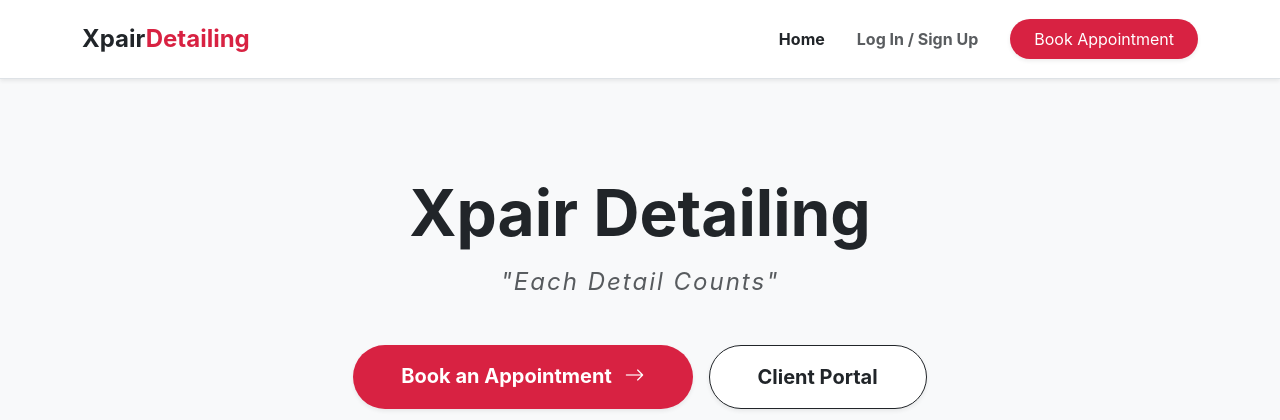
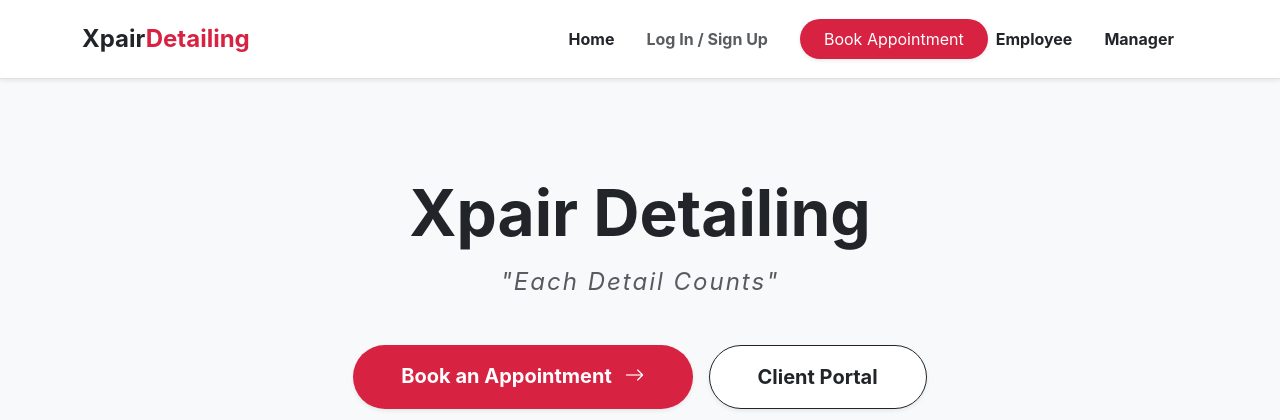
Before and after one commit to moujtahedabdallah/Xpair_system, a Flask app: page / in a window 1280 px wide. Shown: the top 420 px of the page. Run offline with Flask 3, Linux system fonts and the light colour scheme.

Commit message:
UC5 and UC7 working

```diff
--- a/app.py
+++ b/app.py
@@ -341,6 +341,27 @@ def manager_request_changes(manager_id: int, availability_id: int):
 
     return redirect(url_for("manager_availability", manager_id=manager_id))
 
+@app.route("/demo/employee", methods=["GET"])
+def demo_employee_redirect():
+    """
+    Redirect to the first Employee found in the DB (demo mode).
+    """
+    employee = Employee.query.order_by(Employee.employeeID.asc()).first()
+    if not employee:
+        flash("No employees exist yet. Run seed_data.py (or create an employee) to view UC5.", "danger")
+        return redirect(url_for("home"))
+    return redirect(url_for("employee_jobs", employee_id=employee.employeeID))
 
+
+@app.route("/demo/manager", methods=["GET"])
+def demo_manager_redirect():
+    """
+    Redirect to the first Manager found in the DB (demo mode).
+    """
+    manager = Manager.query.order_by(Manager.managerID.asc()).first()
+    if not manager:
+        flash("No managers exist yet. Run seed_data.py (or create a manager) to view UC7.", "danger")
+        return redirect(url_for("home"))
+    return redirect(url_for("manager_availability", manager_id=manager.managerID))
 if __name__ == "__main__":
     app.run(debug=True, port=5000)
--- a/templates/base.html
+++ b/templates/base.html
@@ -162,6 +162,12 @@
                     <li class="nav-item">
                         <a class="btn btn-xpair px-4 py-2 rounded-pill shadow-sm" href="{{ url_for('booking_page') }}">Book Appointment</a>
                     </li>
+                    <li class="nav-item me-3">
+                        <a class="nav-link text-dark" href="{{ url_for('demo_employee_redirect') }}">Employee</a>
+                    </li>
+                    <li class="nav-item me-3">
+                        <a class="nav-link text-dark" href="{{ url_for('demo_manager_redirect') }}">Manager</a>
+                    </li>
                 </ul>
             </div>
         </div>
```
